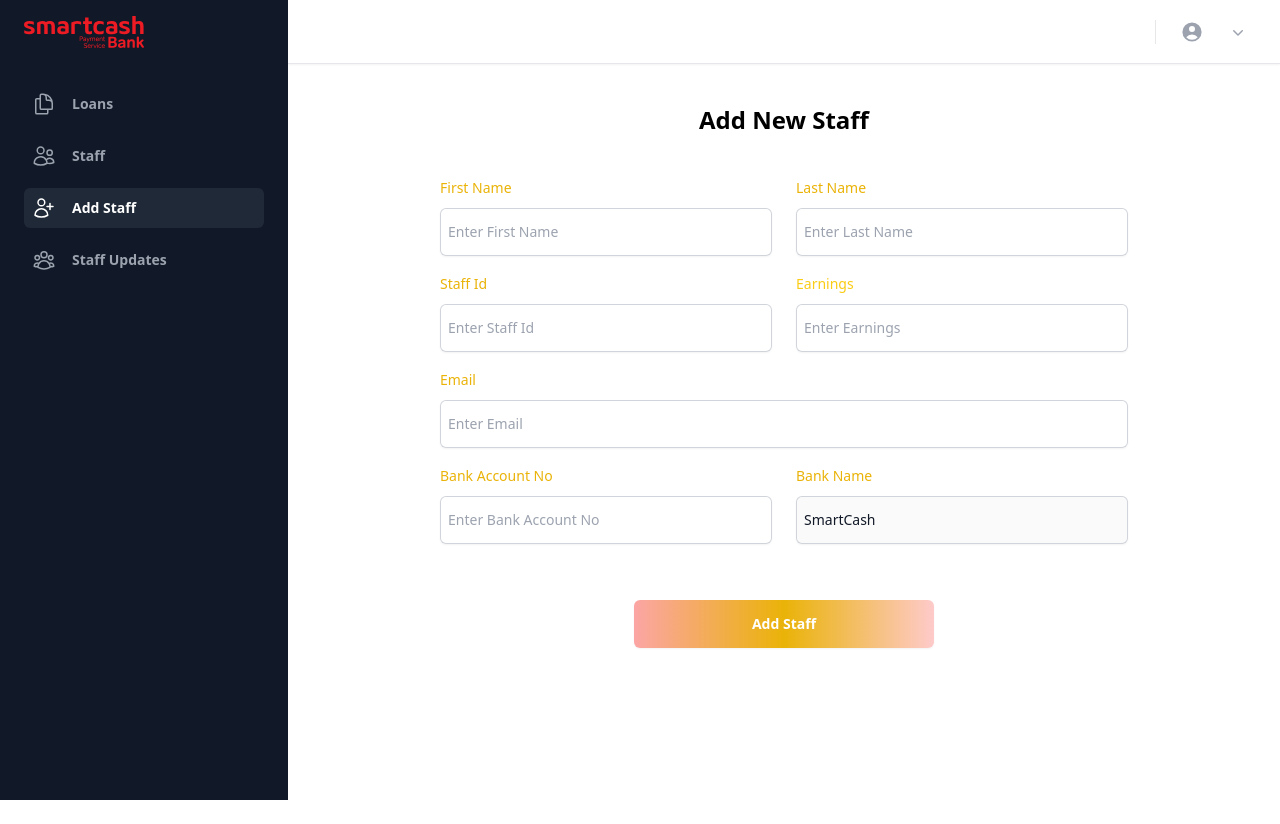
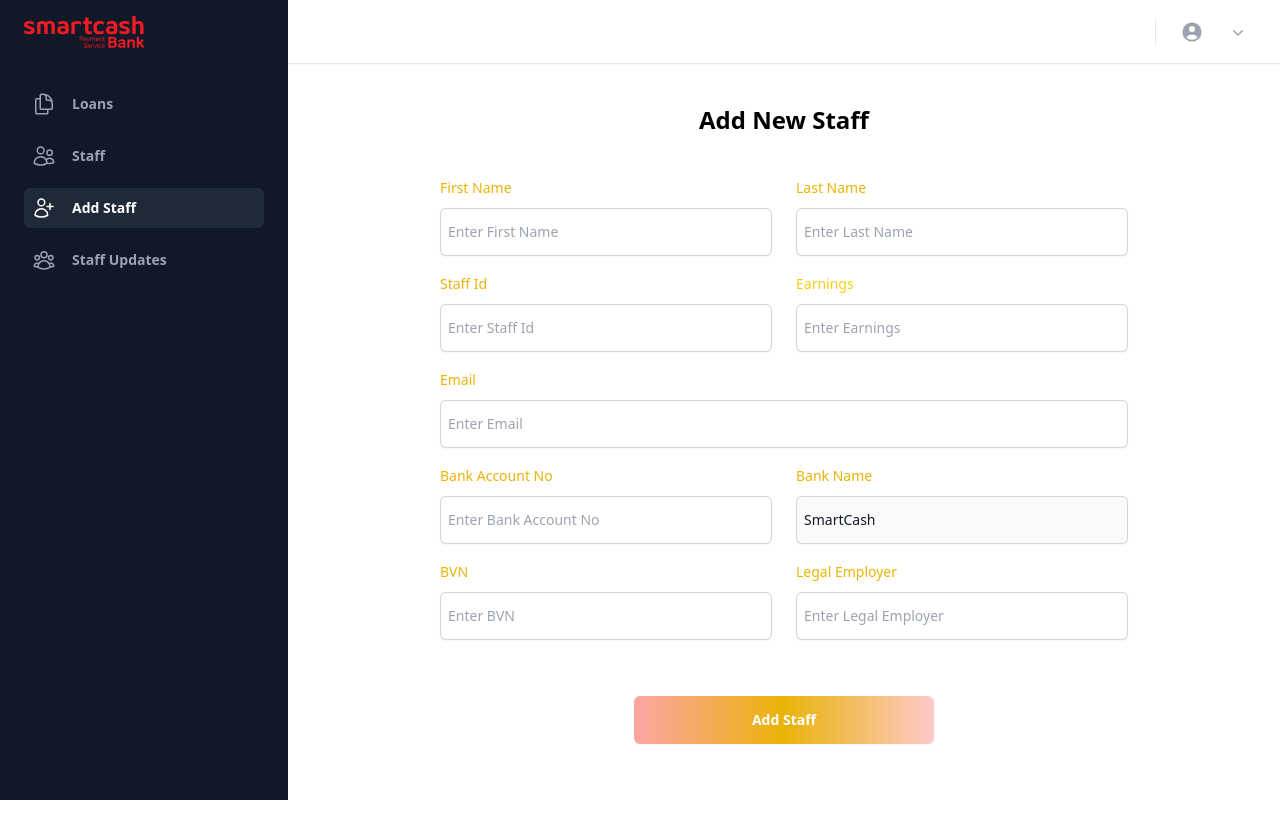
Before and after one commit to FunditDev/admin.loan.fundit, a Next.js app: page /dashboard/staff/add-staff in a window 1280 px wide. Before the commit the page ends 800 px from the top, so only its background shows below. Built offline with nearby package versions, Linux system fonts and the light colour scheme; no server answers; sample sign-in values are in the browser's storage.

Commit message:
feat: added input field for bvn and legal employer

```diff
--- a/src/app/dashboard/staff/add-staff/page.tsx
+++ b/src/app/dashboard/staff/add-staff/page.tsx
@@ -18,7 +18,8 @@ type AddStaffType = {
   staffId: string;
   bankAccount: string;
   bankName: string;
-  //   bvn: string;
+  bvn: string;
+  legalEmployer: string;
 };
 const AddStaffPage = () => {
   const {
@@ -26,7 +27,7 @@ const AddStaffPage = () => {
     handleSubmit,
     formState: { errors, isSubmitting },
   } = useForm<AddStaffType>({
-    defaultValues:{bankName:"SmartCash"}
+    defaultValues: { bankName: "SmartCash" },
   });
   const router = useRouter();
   const handleStaffAdd = async (data: AddStaffType) => {
@@ -48,7 +49,7 @@ const AddStaffPage = () => {
           router.push("/dashboard/staff");
         }
       } catch (e: any) {
-        console.log(e,'hdhdjd')
+        console.log(e, "hdhdjd");
         if (Array.isArray(e.error)) {
           // e.error.forEach((err) => {
           //   toast.error(err);
@@ -135,15 +136,24 @@ const AddStaffPage = () => {
                 outerClassName="w-full"
               />
             </div>
-            {/* <CustomInput
+            <div className="flex max-md:flex-col gap-6">
+              <CustomInput
                 name="bvn"
                 type="text"
                 register={register}
                 placeholder="Enter BVN"
                 label="BVN"
                 outerClassName="w-full"
-
-              /> */}
+              />
+              <CustomInput
+                name="legalEmployer"
+                type="text"
+                register={register}
+                placeholder="Enter Legal Employer"
+                label="Legal Employer"
+                outerClassName="w-full"
+              />
+            </div>
             <div className="mx-auto">
               <CustomButton
                 type="submit"
```
